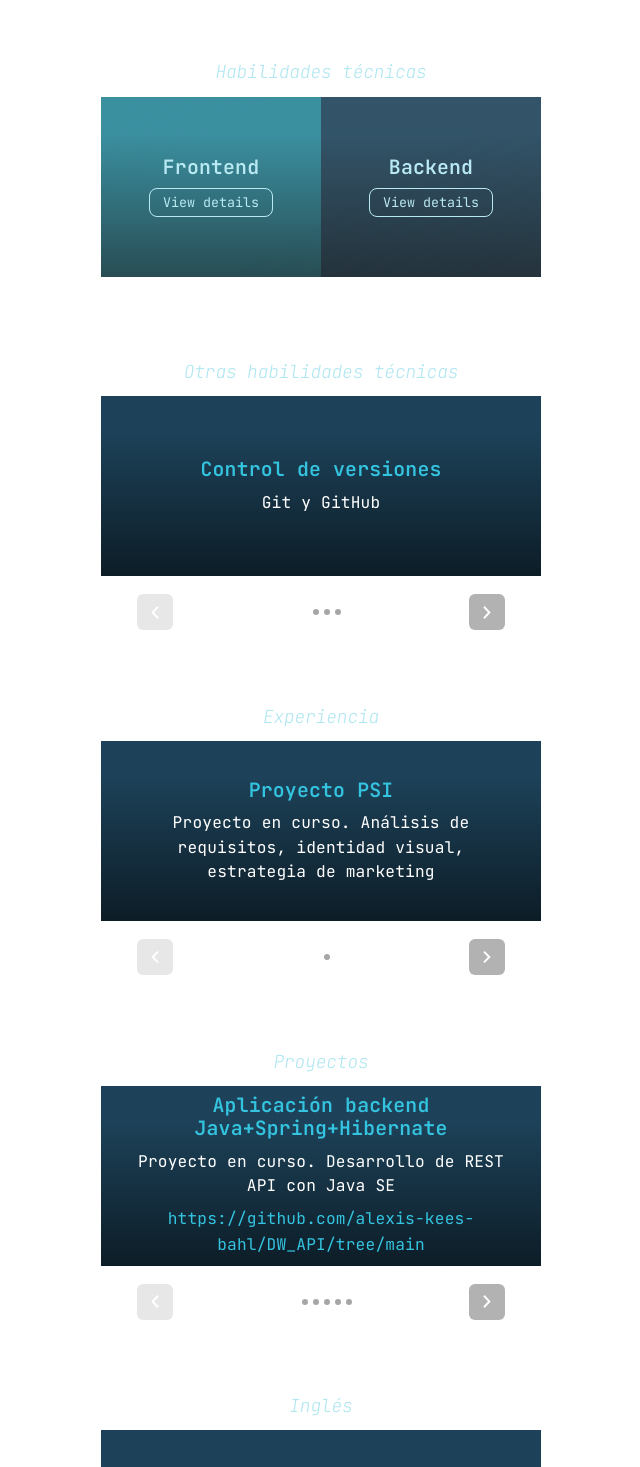
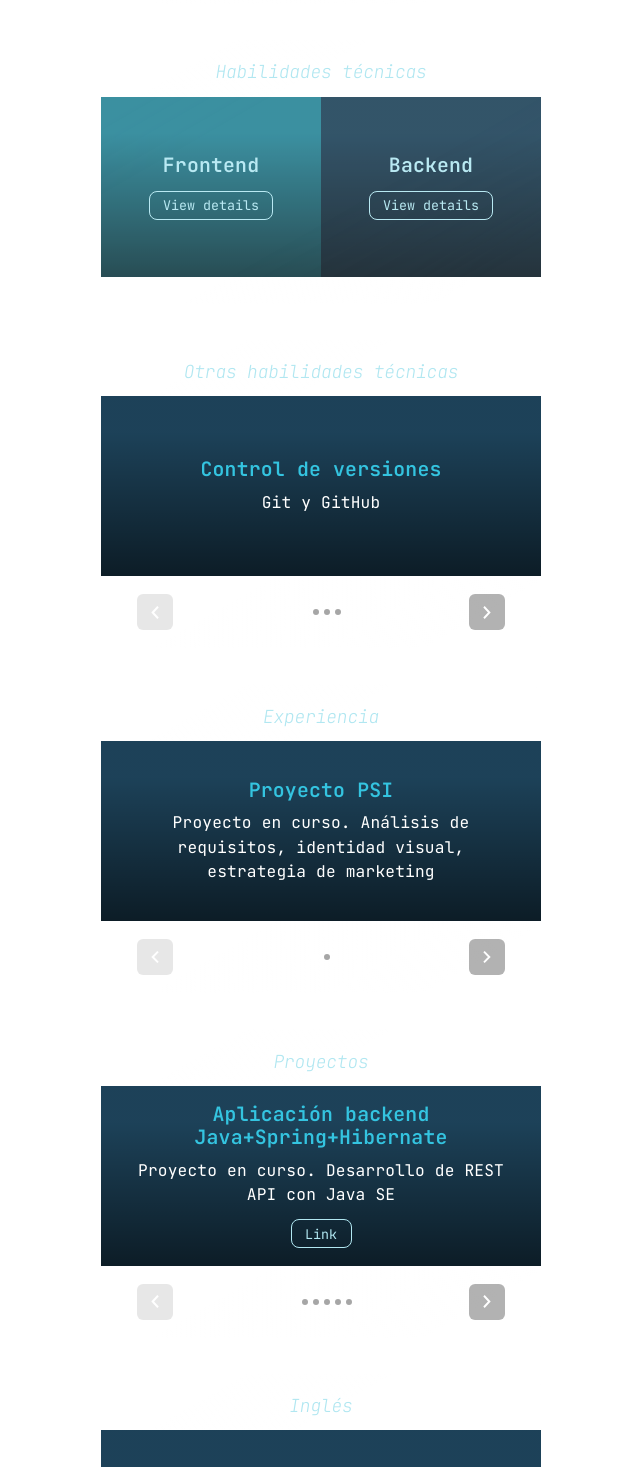
Before and after one commit to alexis-kees-bahl/alexis-kees-bahl.github.io, a React (Vite) app: page / in a window 1280 px wide. Shown: the part 893-2360 px from the top of the page, without its empty margins (319-959 px from the left). Built offline with nearby package versions, Linux system fonts and the light colour scheme.

Commit message:
arreglé problema de visualización de cards con mucho texto

```diff
--- a/src/App.css
+++ b/src/App.css
@@ -357,7 +357,8 @@ footer {
   max-width: 50%;
 }
 
-.panel button {
+.inner-card__panel-button {
+  margin-top: 0.3rem;
   border-radius: 8px;
   padding: 0.25rem 0.75rem;
   border: 0.5px solid var(--title-color);
--- a/src/components/Card.jsx
+++ b/src/components/Card.jsx
@@ -119,7 +119,7 @@ export default function Card({ title, items = [], items2 = null, firstPanelTitle
           <div className="overlay" />
           <div className="inner-card__content">
             <h3>{firstPanelTitle !== null ? firstPanelTitle : "No title"}</h3>
-            <button
+            <button className="inner-card__panel-button"
               onClick={() => {
                 setActiveSet(cards);
                 setShowDualPanels(false);
@@ -134,7 +134,7 @@ export default function Card({ title, items = [], items2 = null, firstPanelTitle
           <div className="overlay" />
           <div className="inner-card__content">
             <h3>{secondPanelTitle !== null ? secondPanelTitle : "No title"}</h3>
-            <button
+            <button className="inner-card__panel-button"
               onClick={() => {
                 setActiveSet(cards2);
                 setShowDualPanels(false);
--- a/src/components/Data.jsx
+++ b/src/components/Data.jsx
@@ -145,7 +145,7 @@ export const proyectos = [
   {
     title: "Aplicación de notas",
     description:
-      "Aplicación de notas personales con filtros y consulta a base de datos, realizada como ejercicio para postulación laboral",
+      "Aplicación de notas realizada para postulación laboral",
     link: "https://github.com/alexis-kees-bahl/notesapp",
   },
   {
@@ -156,7 +156,7 @@ export const proyectos = [
   {
     title: "Mokepon - mockup game",
     description:
-      "Proyecto HTML, CSS y JS hecho en curso de Platzi. Código customizado para mejorar rendimiento y escalabilidad.",
+      "Proyecto HTML, CSS y JS hecho en curso de Platzi. Código propio.",
     link: "https://github.com/alexis-kees-bahl/mokepon-para-Platzi",
   },
 ];
--- a/src/components/InnerCard.jsx
+++ b/src/components/InnerCard.jsx
@@ -23,7 +23,8 @@ export default function InnerCard({
         <p className="inner-card__description" style={{ color: txtColor }}>
           {description}
         </p>
-        {link && <a className="small-link" target="_blank" href={link}>{link}</a>}
+        {link &&
+        <a className="small-link" target="_blank" href={link}><button className="inner-card__panel-button">Link</button></a>}
       </div>
     </div>
   );
```
